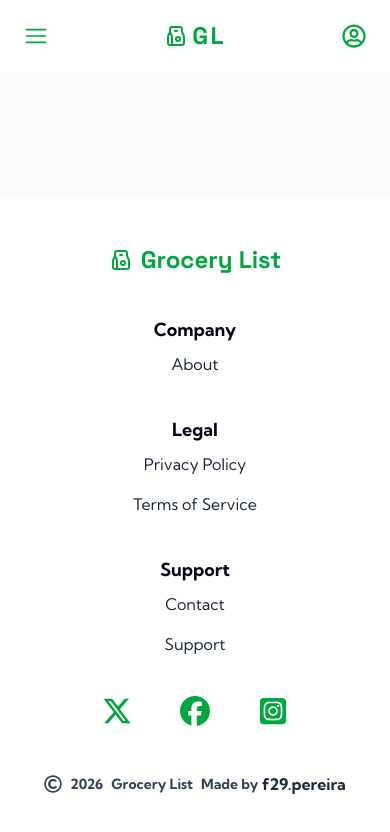
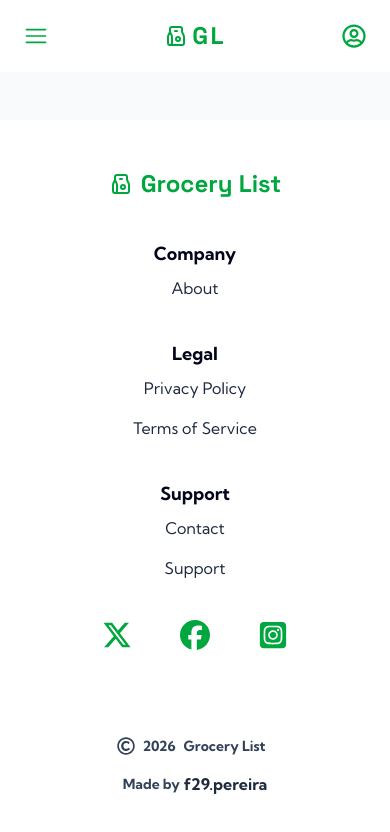
Before and after one commit to f29pereira/grocery-list-manager, a React (Vite) app: page / in a window 390 px wide. Shown: the top 832 px of the page. Built offline with nearby package versions, Linux system fonts and the light colour scheme.

Commit message:
feat: Update FooterCredit styles
- Increase top margin for the main container
- For viewports < 1024px display the text "Developed by f29.pereira" on a new centered line
- Make font for the text "f29.pereira" always bold

```diff
--- a/src/components/shared/Footer/FooterCredit/FooterCredit.tsx
+++ b/src/components/shared/Footer/FooterCredit/FooterCredit.tsx
@@ -13,18 +13,25 @@ export default function FooterCredit() {
 
   return (
     <div
-      className="flex justify-center items-center mt-10
-                font-bold text-slate-700 dark:text-slate-300 text-sm
+      className="mt-20
+                font-bold
+              text-slate-700 dark:text-slate-300 text-sm
                 lg:mt-44 lg:font-normal lg:text-base
                 xl:mt-50"
     >
+      <div className="flex flex-col lg:flex-row lg:justify-center">
+        <div className="flex justify-center items-center mb-4 lg:mb-0">
           <span className="sr-only">{t("footer.credits.copyright")}</span>
           <FaRegCopyright className="text-lg mr-2" aria-hidden="true" />
           <span className="mr-2">2026</span>
           <span className="mr-2">Grocery List</span>
+        </div>
+
+        <div className="flex justify-center items-center">
           <span className="mr-1">{t("footer.credits.made-by")}</span>
           <a
             className="rounded-sm
+                  font-bold
                   text-base text-link
                   focus-visible:focus-ring focus-visible:outline-offset-2
                   focus-visible:dark:bg-transparent
@@ -40,5 +47,7 @@ export default function FooterCredit() {
             <span className="sr-only">{t("footer.credits.new-tab")}</span>
           </a>
         </div>
+      </div>
+    </div>
   );
 }
```
Lines whose indentation alone changed are shown as unchanged.
